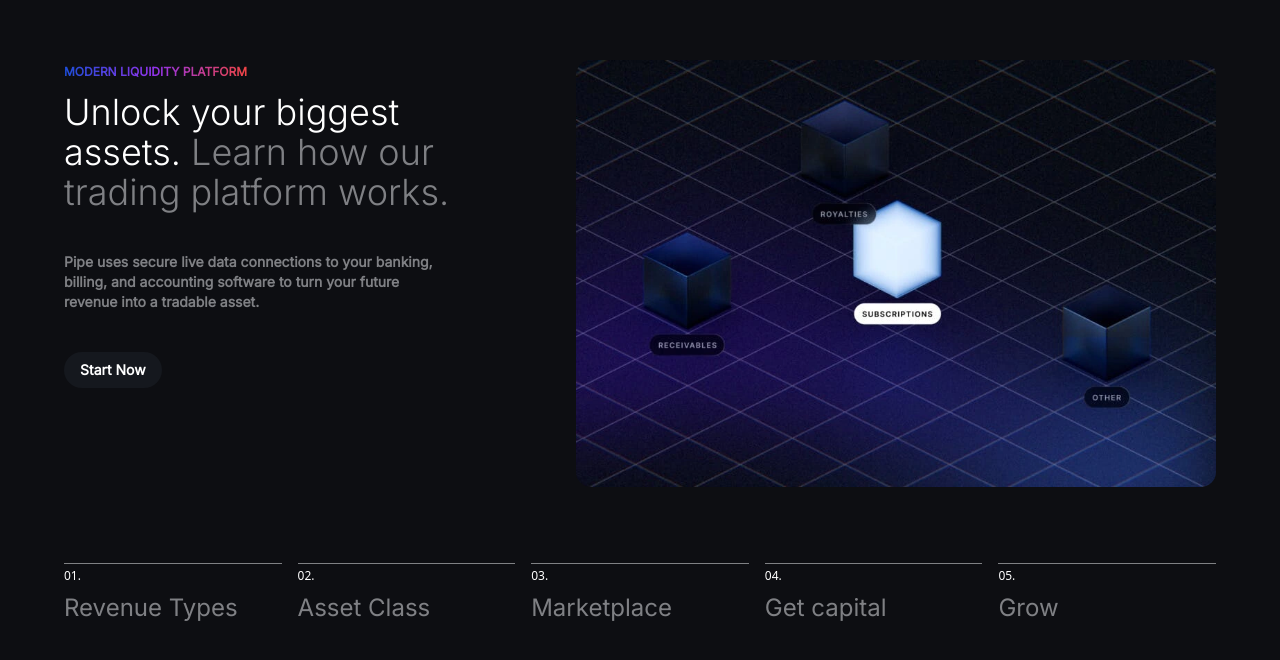
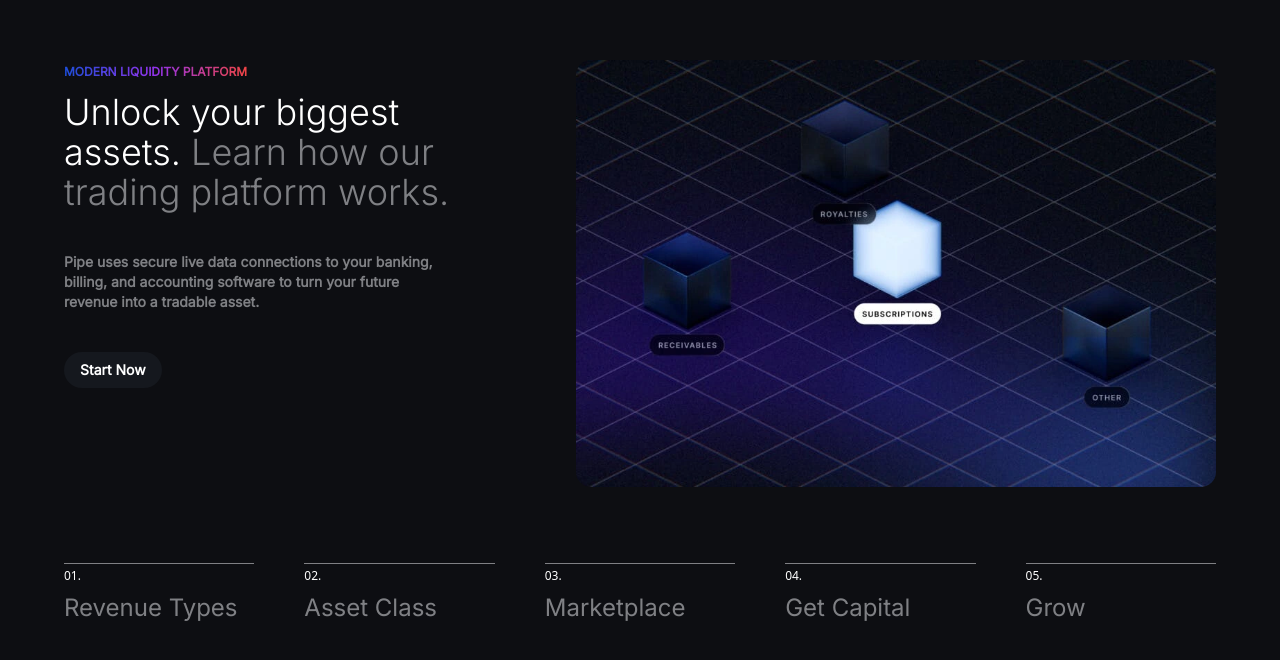
Before and after one commit to daddyloyal/Pipe-clone-app, a React (Vite) app: page / in a window 1280 px wide. Shown: the part 3072-3732 px from the top of the page. Built offline with nearby package versions, Linux system fonts and the light colour scheme.

Commit message:
Done with the platform component

```diff
--- /dev/null
+++ b/src/components/Integration/Integrate.jsx
@@ -0,0 +1,9 @@
+import React from 'react'
+
+const Integrate = () => {
+  return (
+    <div>Integrate</div>
+  )
+}
+
+export default Integrate
--- a/src/components/Platform/Platform.jsx
+++ b/src/components/Platform/Platform.jsx
@@ -1,7 +1,30 @@
 import styles from "../style";
 import scene from "../../assets/scene_01.webp";
+import PlatformSlider from "../Swiper/SwiperThird";
 
 const Platform = () => {
+  const PLATFORM_SLIDE = [
+    {
+        title: "01.",
+        body: "Revenue Types",
+    },
+    {
+        title: "02.",
+        body: "Asset Class",
+    },
+    {
+        title: "03.",
+        body: "Marketplace",
+    },
+    {
+        title: "04.",
+        body: "Get Capital",
+    },
+    {
+        title: "05.",
+        body: "Grow",
+    },
+  ];
   return (
     <section
       className={`${styles.boxWidth} ${styles.paddingY} flex flex-col gap-3 max-w-screen-lg mx-auto`}
@@ -31,28 +54,7 @@
         </div>
       </div>
       <div className="platform-list my-16">
-      <div class="grid grid-cols-2 md:grid-cols-3 lg:grid-cols-5 gap-4">
-        <div className="border-t border-tertiary py-1">
-            <p className="text-white text-tertiary text-xs">01.</p>
-            <h2 className="text-tertiary font-inter hover:text-white font-normal text-2xl my-2">Revenue Types</h2>
-        </div>
-        <div className="border-t border-tertiary py-1">
-            <p className="text-white text-tertiary text-xs">02.</p>
-            <h2 className="text-tertiary font-inter hover:text-white font-normal text-2xl my-2">Asset Class</h2>
-        </div>
-        <div className="border-t border-tertiary py-1">
-            <p className="text-white text-tertiary text-xs">03.</p>
-            <h2 className="text-tertiary font-inter hover:text-white font-normal text-2xl my-2">Marketplace</h2>
-        </div>
-        <div className="border-t border-tertiary py-1">
-            <p className="text-white text-tertiary text-xs">04.</p>
-            <h2 className="text-tertiary font-inter hover:text-white font-normal text-2xl my-2">Get capital</h2>
-        </div>
-        <div className="border-t border-tertiary py-1">
-            <p className="text-white text-tertiary text-xs">05.</p>
-            <h2 className="text-tertiary font-inter hover:text-white font-normal text-2xl my-2">Grow</h2>
-        </div>
-       </div>
+        <PlatformSlider platformSlider={PLATFORM_SLIDE} />
       </div>
     </section>
   );
--- /dev/null
+++ b/src/components/Swiper/SwiperThird.jsx
@@ -0,0 +1,48 @@
+import { Navigation, Pagination, Scrollbar, A11y } from "swiper";
+
+import { Swiper, SwiperSlide } from "swiper/react";
+
+// Import Swiper styles
+import "swiper/css";
+import "swiper/css/navigation";
+import "swiper/css/pagination";
+import "swiper/css/scrollbar";
+
+function PlatformSlider({ platformSlider }) {
+  return (
+    <Swiper
+      // install Swiper modules
+      modules={[Navigation, Pagination, Scrollbar, A11y]}
+      spaceBetween={50}
+      slidesPerView={5}
+      breakpoints={{
+        50: {
+          slidesPerView: 1
+        },
+        1000: {
+          slidesPerView: 3
+        },
+        1200: {
+          slidesPerView: 5
+        }
+      }}
+      loop
+      autoplay
+      onSwiper={(swiper) => console.log(swiper)}
+      onSlideChange={() => console.log("slide change")}
+    >
+      {platformSlider.map((item, index) => (
+        <SwiperSlide key={index}>
+          <div class="">
+            <div className="border-t border-tertiary py-1">
+                <p className="text-white text-tertiary text-xs">{item.title}</p>
+                <h2 className="text-tertiary font-inter hover:text-white font-normal text-2xl my-2">{item.body}</h2>
+            </div>
+        </div>
+        </SwiperSlide>
+      ))}
+    </Swiper>
+  );
+}
+
+export default PlatformSlider;
```
